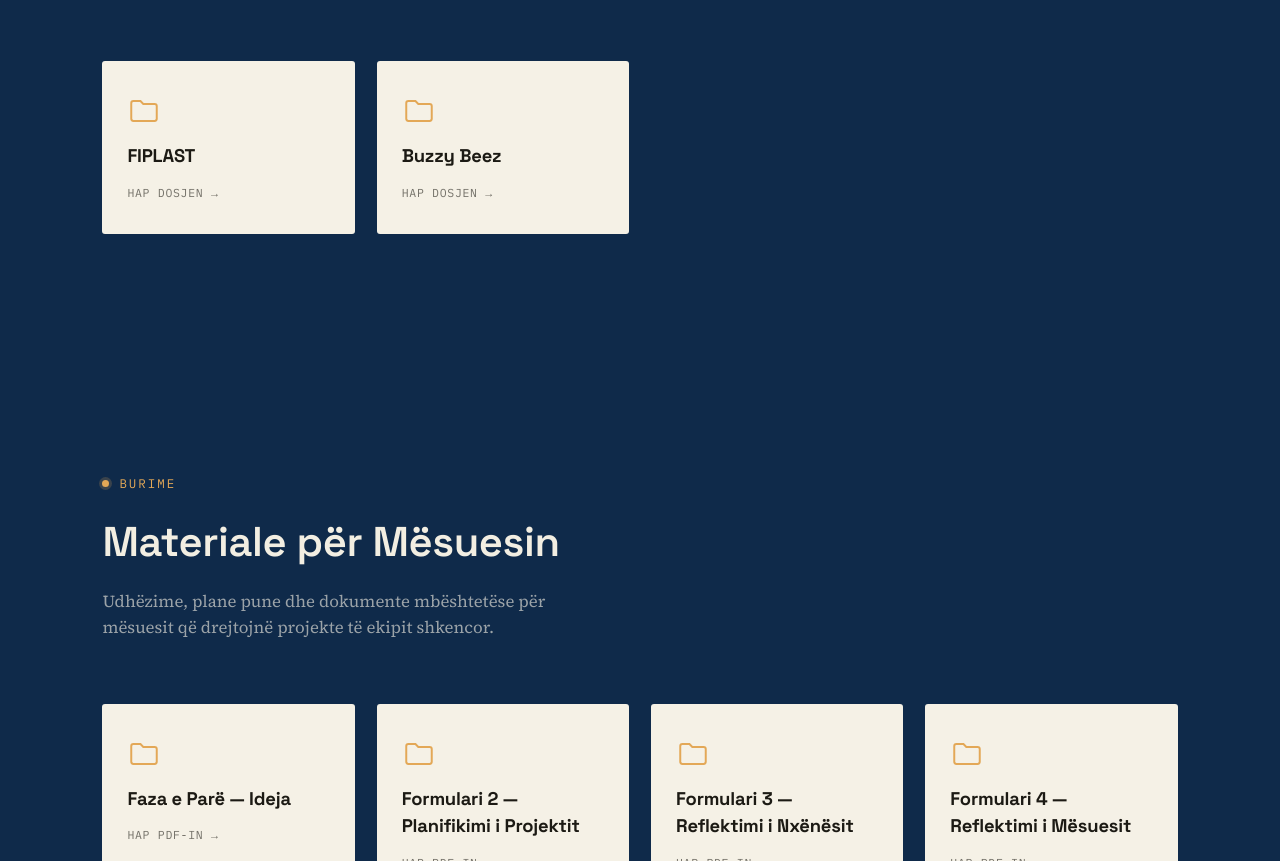
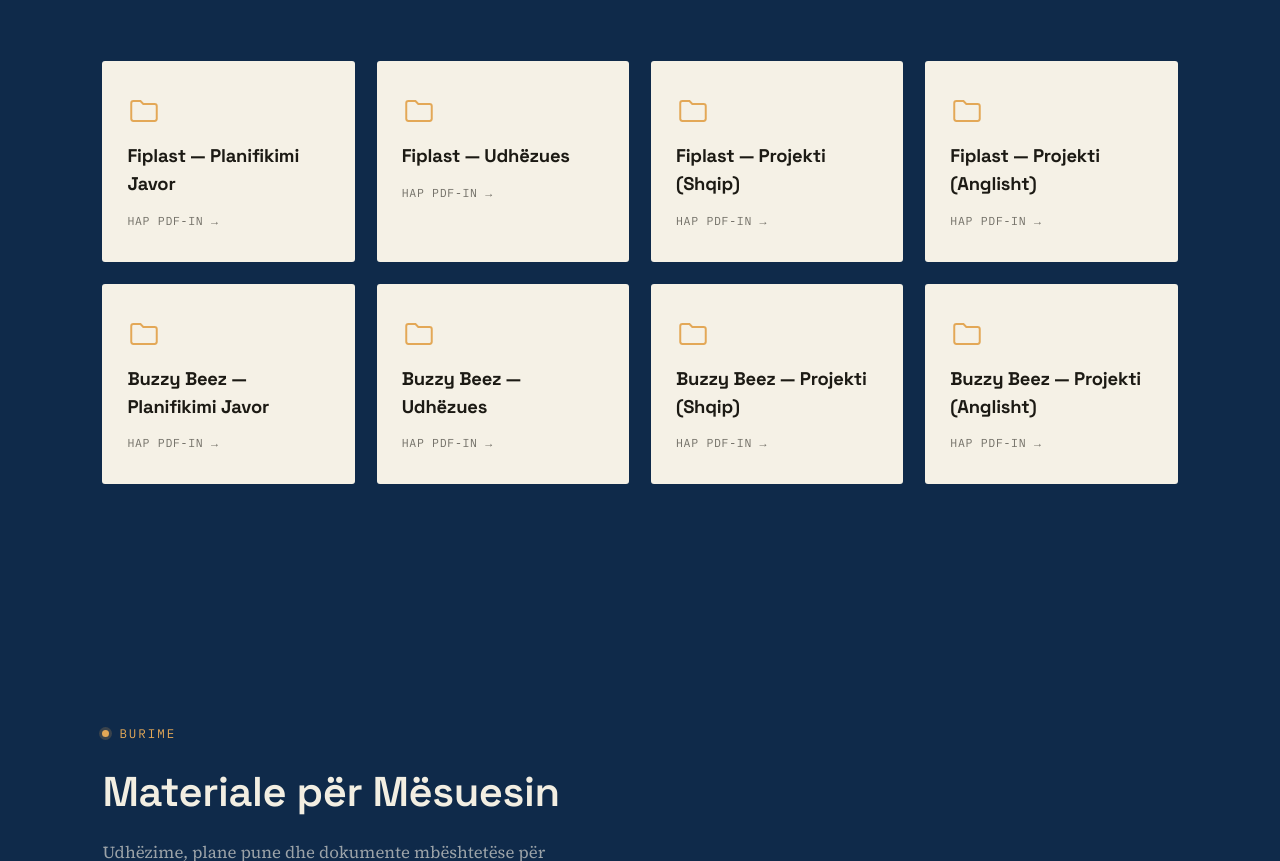
Before and after one commit to eldadyli/Ekipi-Shkencor, a plain HTML site: page index.html in a window 1280 px wide. Shown: the part 3224-4085 px from the top of the page. Drawn offline with Linux system fonts and the light colour scheme.

Commit message:
Add files via upload

```diff
--- a/index.html
+++ b/index.html
@@ -696,16 +696,52 @@
 
   <div class="folders-grid">
 
-    <a class="folder-card" href="https://github.com/eldadyli/Ekipi-Shkencor/tree/main/fiplast" target="_blank" rel="noopener">
+    <a class="folder-card" href="fiplast/FiPlast_Planifikimi%20Javore.pdf" target="_blank" rel="noopener">
       <svg class="folder-icon" viewBox="0 0 24 24" fill="none"><path d="M3 6.5C3 5.67 3.67 5 4.5 5H9.5L11.5 7H19.5C20.33 7 21 7.67 21 8.5V17.5C21 18.33 20.33 19 19.5 19H4.5C3.67 19 3 18.33 3 17.5V6.5Z" stroke="currentColor" stroke-width="1.4"/></svg>
-      <h3>FIPLAST</h3>
-      <span class="folder-hint mono">Hap dosjen →</span>
+      <h3>Fiplast — Planifikimi Javor</h3>
+      <span class="folder-hint mono">Hap PDF-in →</span>
     </a>
 
-    <a class="folder-card" href="https://github.com/eldadyli/Ekipi-Shkencor/tree/main/buzzybeez" target="_blank" rel="noopener">
+    <a class="folder-card" href="fiplast/Fiplast_Udhezues.pdf" target="_blank" rel="noopener">
       <svg class="folder-icon" viewBox="0 0 24 24" fill="none"><path d="M3 6.5C3 5.67 3.67 5 4.5 5H9.5L11.5 7H19.5C20.33 7 21 7.67 21 8.5V17.5C21 18.33 20.33 19 19.5 19H4.5C3.67 19 3 18.33 3 17.5V6.5Z" stroke="currentColor" stroke-width="1.4"/></svg>
-      <h3>Buzzy Beez</h3>
-      <span class="folder-hint mono">Hap dosjen →</span>
+      <h3>Fiplast — Udhëzues</h3>
+      <span class="folder-hint mono">Hap PDF-in →</span>
+    </a>
+
+    <a class="folder-card" href="fiplast/Fiplast.Shqip.pdf" target="_blank" rel="noopener">
+      <svg class="folder-icon" viewBox="0 0 24 24" fill="none"><path d="M3 6.5C3 5.67 3.67 5 4.5 5H9.5L11.5 7H19.5C20.33 7 21 7.67 21 8.5V17.5C21 18.33 20.33 19 19.5 19H4.5C3.67 19 3 18.33 3 17.5V6.5Z" stroke="currentColor" stroke-width="1.4"/></svg>
+      <h3>Fiplast — Projekti (Shqip)</h3>
+      <span class="folder-hint mono">Hap PDF-in →</span>
+    </a>
+
+    <a class="folder-card" href="fiplast/Fiplast.Anglisht.pdf" target="_blank" rel="noopener">
+      <svg class="folder-icon" viewBox="0 0 24 24" fill="none"><path d="M3 6.5C3 5.67 3.67 5 4.5 5H9.5L11.5 7H19.5C20.33 7 21 7.67 21 8.5V17.5C21 18.33 20.33 19 19.5 19H4.5C3.67 19 3 18.33 3 17.5V6.5Z" stroke="currentColor" stroke-width="1.4"/></svg>
+      <h3>Fiplast — Projekti (Anglisht)</h3>
+      <span class="folder-hint mono">Hap PDF-in →</span>
+    </a>
+
+    <a class="folder-card" href="buzzybeez/BuzzBeez_Planifikimi_Javore.pdf" target="_blank" rel="noopener">
+      <svg class="folder-icon" viewBox="0 0 24 24" fill="none"><path d="M3 6.5C3 5.67 3.67 5 4.5 5H9.5L11.5 7H19.5C20.33 7 21 7.67 21 8.5V17.5C21 18.33 20.33 19 19.5 19H4.5C3.67 19 3 18.33 3 17.5V6.5Z" stroke="currentColor" stroke-width="1.4"/></svg>
+      <h3>Buzzy Beez — Planifikimi Javor</h3>
+      <span class="folder-hint mono">Hap PDF-in →</span>
+    </a>
+
+    <a class="folder-card" href="buzzybeez/Buzzybeez_udhezues.pdf" target="_blank" rel="noopener">
+      <svg class="folder-icon" viewBox="0 0 24 24" fill="none"><path d="M3 6.5C3 5.67 3.67 5 4.5 5H9.5L11.5 7H19.5C20.33 7 21 7.67 21 8.5V17.5C21 18.33 20.33 19 19.5 19H4.5C3.67 19 3 18.33 3 17.5V6.5Z" stroke="currentColor" stroke-width="1.4"/></svg>
+      <h3>Buzzy Beez — Udhëzues</h3>
+      <span class="folder-hint mono">Hap PDF-in →</span>
+    </a>
+
+    <a class="folder-card" href="buzzybeez/Projekti%20Shqip.pdf" target="_blank" rel="noopener">
+      <svg class="folder-icon" viewBox="0 0 24 24" fill="none"><path d="M3 6.5C3 5.67 3.67 5 4.5 5H9.5L11.5 7H19.5C20.33 7 21 7.67 21 8.5V17.5C21 18.33 20.33 19 19.5 19H4.5C3.67 19 3 18.33 3 17.5V6.5Z" stroke="currentColor" stroke-width="1.4"/></svg>
+      <h3>Buzzy Beez — Projekti (Shqip)</h3>
+      <span class="folder-hint mono">Hap PDF-in →</span>
+    </a>
+
+    <a class="folder-card" href="buzzybeez/Projekti%20Anglisht.pdf" target="_blank" rel="noopener">
+      <svg class="folder-icon" viewBox="0 0 24 24" fill="none"><path d="M3 6.5C3 5.67 3.67 5 4.5 5H9.5L11.5 7H19.5C20.33 7 21 7.67 21 8.5V17.5C21 18.33 20.33 19 19.5 19H4.5C3.67 19 3 18.33 3 17.5V6.5Z" stroke="currentColor" stroke-width="1.4"/></svg>
+      <h3>Buzzy Beez — Projekti (Anglisht)</h3>
+      <span class="folder-hint mono">Hap PDF-in →</span>
     </a>
 
   </div>
```
